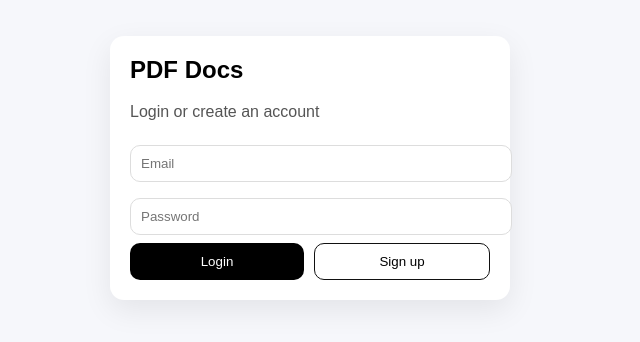
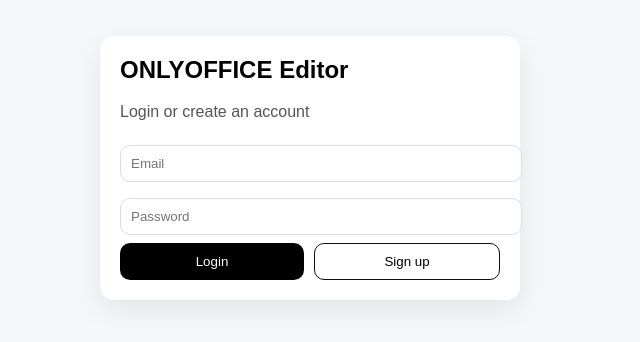
Before and after one commit to Navigator19-Python/pdfeditor, a Next.js app in the folder frontend/: page /login in a window 1280 px wide. Shown: the part 232-574 px from the top of the page, without its empty margins (330-970 px from the left). Built offline with nearby package versions, Linux system fonts and the light colour scheme; no server answers.

Commit message:
Update page.js

```diff
--- a/frontend/src/app/login/page.js
+++ b/frontend/src/app/login/page.js
@@ -34,7 +34,7 @@
   return (
     <div style={styles.wrap}>
       <div style={styles.card}>
-        <h2 style={{ marginTop: 0 }}>PDF Docs</h2>
+        <h2 style={{ marginTop: 0 }}>ONLYOFFICE Editor</h2>
         <p style={{ color: "#555" }}>Login or create an account</p>
 
         <input style={styles.input} placeholder="Email" value={email} onChange={(e) => setEmail(e.target.value)} />
@@ -53,7 +53,7 @@
 
 const styles = {
   wrap: { minHeight: "100vh", display: "grid", placeItems: "center" },
-  card: { width: 360, background: "white", padding: 20, borderRadius: 14, boxShadow: "0 10px 30px rgba(0,0,0,0.08)" },
+  card: { width: 380, background: "white", padding: 20, borderRadius: 14, boxShadow: "0 10px 30px rgba(0,0,0,0.08)" },
   input: { width: "100%", padding: 10, margin: "8px 0", borderRadius: 10, border: "1px solid #ddd" },
   btn: { flex: 1, padding: 10, borderRadius: 10, border: "none", background: "black", color: "white", cursor: "pointer" },
   btn2: { flex: 1, padding: 10, borderRadius: 10, border: "1px solid #111", background: "white", cursor: "pointer" },
```
